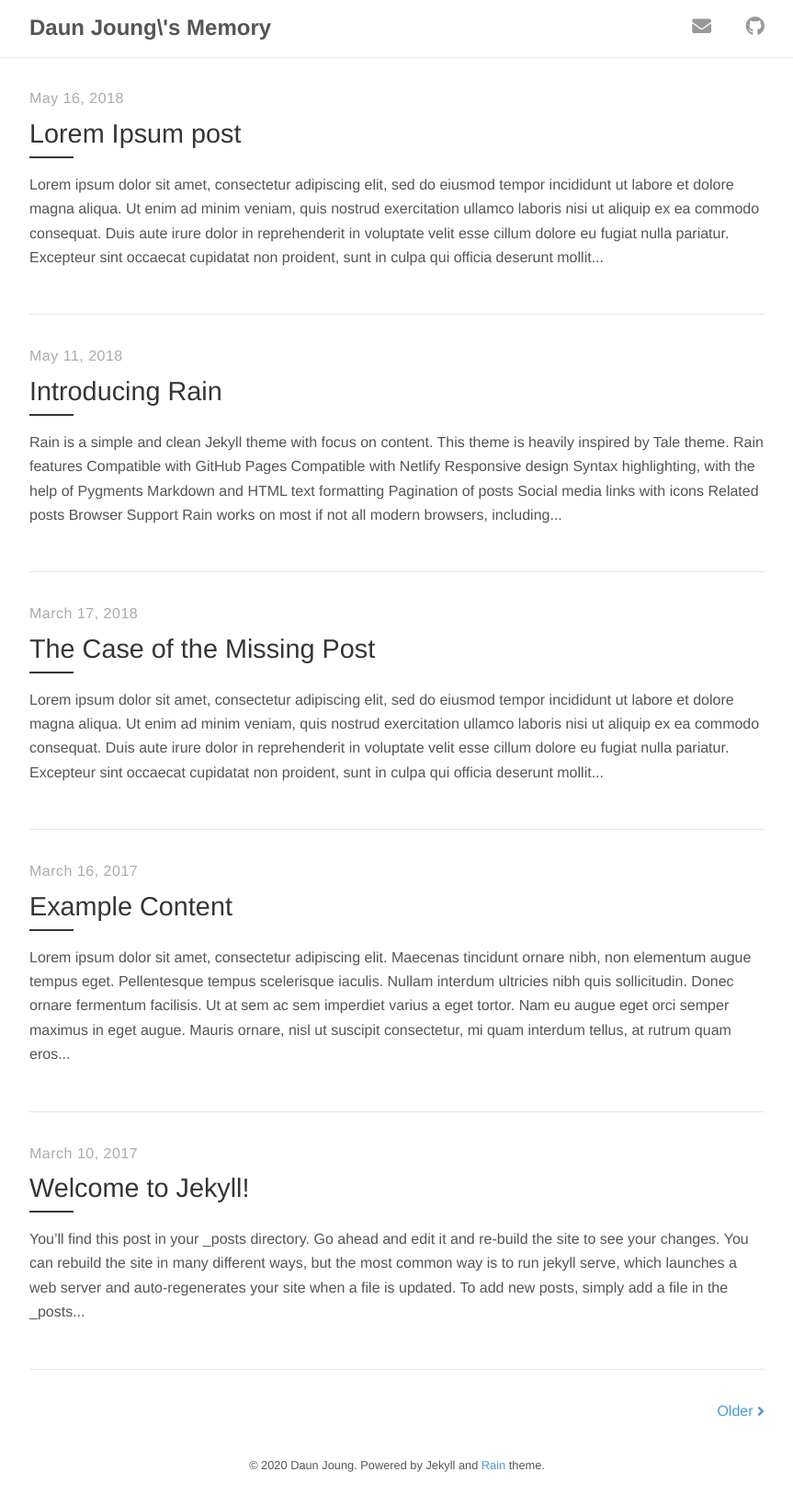
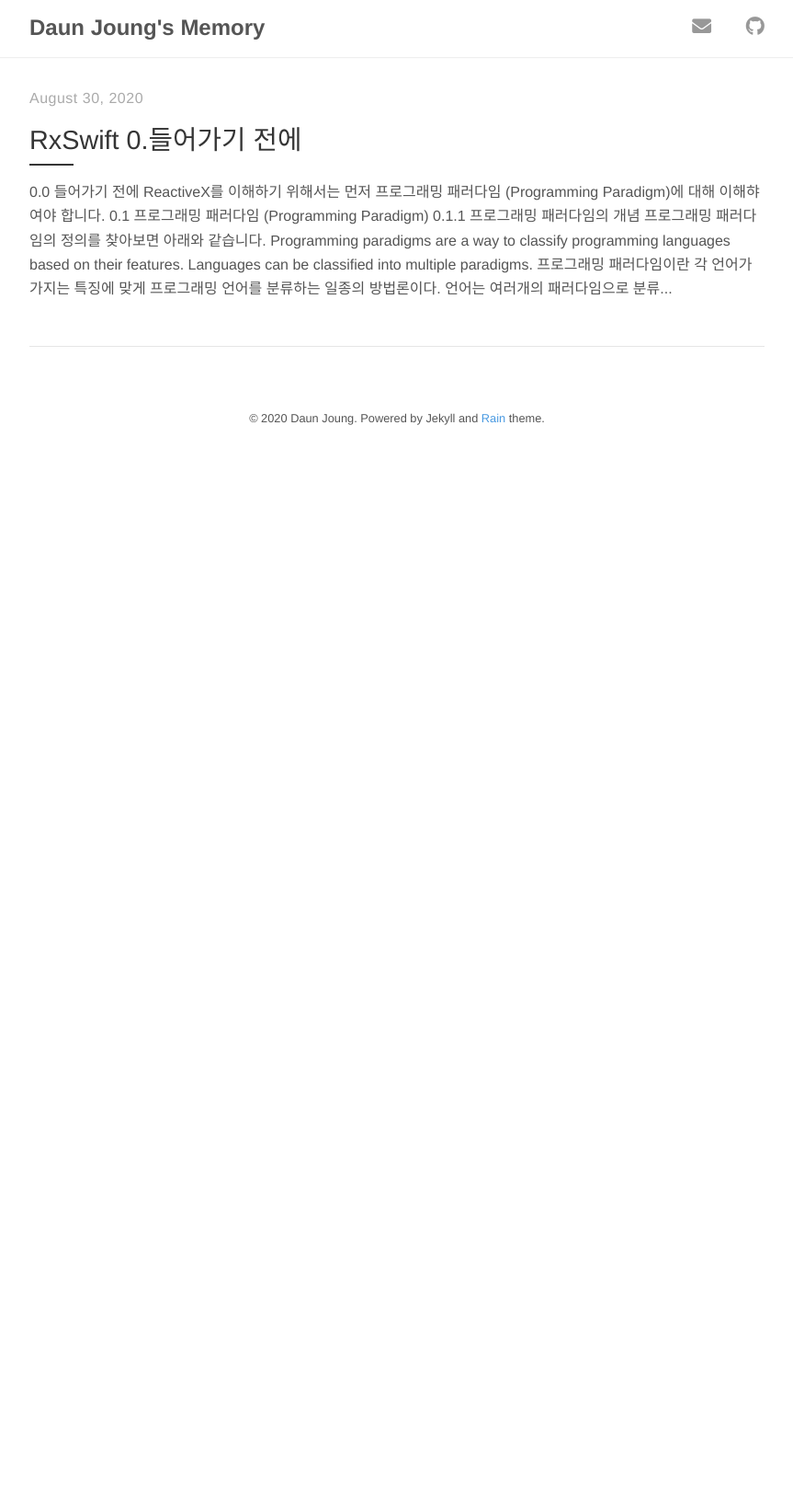
Before and after one commit to ICoi/ICoi.github.io, a Jekyll site: the page built from index.html, in a window 1280 px wide. Shown: the whole page at 92% size, without its empty margins (208-1071 px from the left). Built offline with Jekyll 4.4.1, drawn with Linux system fonts in a browser that asks for light colours; nearby versions of some CDN libraries; the list of posts is cut into pages by our own code; after the commit the page ends 900 px from its top, so only the background shows below that.

Commit message:
RxSwift Document Post

```diff
--- a/_config.yml
+++ b/_config.yml
@@ -1,5 +1,5 @@
 # Site settings
-title:          Daun Joung\'s Memory
+title:          Daun Joung's Memory
 description:    "Rain is a simple and clean Jekyll theme with focus on content."
 url:            https://icoi.github.io/
 
--- a/_posts/2017-03-10-welcome-to-jekyll.md
+++ /dev/null
@@ -1,26 +0,0 @@
----
-layout: post
-title:  "Welcome to Jekyll!"
-author: "Jekyll"
-tags: ["jekyll", "configuration", "docs", "example"]
----
-
-You’ll find this post in your `_posts` directory. Go ahead and edit it and re-build the site to see your changes. You can rebuild the site in many different ways, but the most common way is to run `jekyll serve`, which launches a web server and auto-regenerates your site when a file is updated.
-
-To add new posts, simply add a file in the `_posts` directory that follows the convention `YYYY-MM-DD-name-of-post.ext` and includes the necessary front matter. Take a look at the source for this post to get an idea about how it works.
-
-Jekyll also offers powerful support for code snippets: like these
-
-{% highlight ruby %}
-def print_hi(name)
-  puts "Hi, #{name}"
-end
-print_hi('Tom')
-#=> prints 'Hi, Tom' to STDOUT.
-{% endhighlight %}
-
-Check out the [Jekyll docs][jekyll-docs] for more info on how to get the most out of Jekyll. File all bugs/feature requests at [Jekyll’s GitHub repo][jekyll-gh]. If you have questions, you can ask them on [Jekyll Talk][jekyll-talk].
-
-[jekyll-docs]: https://jekyllrb.com/docs/home
-[jekyll-gh]:   https://github.com/jekyll/jekyll
-[jekyll-talk]: https://talk.jekyllrb.com/
--- a/_posts/2017-03-16-example-content.md
+++ /dev/null
@@ -1,137 +0,0 @@
----
-layout: post
-title: "Example Content"
-author: "Inela"
-tags: ["jekyll", "docs", "example", "content"]
----
-
-Lorem ipsum dolor sit amet, consectetur adipiscing elit. Maecenas tincidunt ornare nibh, non elementum augue tempus eget. Pellentesque tempus scelerisque iaculis. Nullam interdum ultricies nibh quis sollicitudin. Donec ornare fermentum facilisis. Ut at sem ac sem imperdiet varius a eget tortor. Nam eu augue eget orci semper maximus in eget augue. Mauris ornare, nisl ut suscipit consectetur, mi quam interdum tellus, at rutrum quam eros ultrices mi.
-
-# Headers
-{% highlight markdown %}
-# H1
-## H2
-### H3
-#### H4
-##### H5
-###### H6
-{% endhighlight %}
-
-# H1
-## H2
-### H3
-#### H4
-##### H5
-###### H6
-
-# Text formatting
-{% highlight markdown %}
-- **Bold**
-- _Italics_
-- ~~Strikethrough~~
-- <ins>Underline</ins>
-- <sup>Superscript</sup>
-- <sub>Subscript</sub>
-- Abbreviation: <abbr title="HyperText Markup Language">HTML</abbr>
-- Citation: <cite>&mdash; Inela</cite>
-{% endhighlight %}
-
-- **Bold**
-- _Italics_
-- ~~Strikethrough~~
-- <ins>Underline</ins>
-- <sup>Superscript</sup>
-- <sub>Subscript</sub>
-- Abbreviation: <abbr title="HyperText Markup Language">HTML</abbr>
-- Citation: <cite>&mdash; Inela</cite>
-
-# Lists
-{% highlight markdown %}
-1. Ordered list item 1
-2. Ordered list item 2
-3. Ordered list item 3
-
-* Unordered list item 1
-* Unordered list item 2
-* Unordered list item 3
-{% endhighlight %}
-
-1. Ordered list item 1
-2. Ordered list item 2
-3. Ordered list item 3
-
-* Unordered list item 1
-* Unordered list item 2
-* Unordered list item 3
-
-# Links #todo link na repo
-{% highlight markdown %}
-Check out rain on [GitHub](#todo dodati link na github).
-{% endhighlight %}
-
-Check out rain on [GitHub](#todo dodati link na github).
-
-# Images
-{% highlight markdown %}
-![Placeholder image](https://placehold.it/800x400 "Placeholder image")
-
-![Image with caption](https://placehold.it/700x400 "Image with caption")
-_This is an image with a caption_
-{% endhighlight %}
-
-![Placeholder image](https://placehold.it/800x400 "Placeholder image")
-
-![Image with caption](https://placehold.it/700x400 "Image with caption")
-_This is an image with a caption_
-
-# Code and Syntax Highlighting
-Use back-ticks for `inline code`. Multi-line code snippets are supported too through Pygments.
-
-{% highlight js %}
-// Sample javascript code
-var s = "JavaScript syntax highlighting";
-alert(s);
-{% endhighlight %}
-
-{% highlight python %}
-# Sample python code
-s = "Python syntax highlighting"
-print s
-{% endhighlight %}
-
-Adding `linenos` to the Pygments tag enables line numbers.
-
-{% highlight js  linenos %}
-// Sample javascript code
-var s = "JavaScript syntax highlighting";
-alert(s);
-{% endhighlight %}
-
-# Blockquotes
-{% highlight markdown %}
-> Curabitur blandit tempus porttitor. Nullam quis risus eget urna mollis ornare vel eu leo. Nullam id dolor id nibh ultricies vehicula ut id elit.
-
-{% endhighlight %}
-
-> Curabitur blandit tempus porttitor. Nullam quis risus eget urna mollis ornare vel eu leo. Nullam id dolor id nibh ultricies vehicula ut id elit.
-
-# Horizontal Rule & Line Break
-{% highlight markdown %}
-Use `<hr>` for horizontal rules
-
-<hr>
-
-and `<br>` for line breaks.
-
-<br>
-{% endhighlight %}
-
-Use `<hr>` for horizontal rules
-
-<hr>
-
-and `<br>` for line breaks.
-
-<br>
-
-_The end_
--- a/_posts/2018-03-17-another-lorem-ipsum-post.md
+++ /dev/null
@@ -1,9 +0,0 @@
----
-layout: post
-title: "The Case of the Missing Post"
-author: "Inela"
----
-
-Lorem ipsum dolor sit amet, consectetur adipiscing elit, sed do eiusmod tempor incididunt ut labore et dolore magna aliqua. Ut enim ad minim veniam, quis nostrud exercitation ullamco laboris nisi ut aliquip ex ea commodo consequat. Duis aute irure dolor in reprehenderit in voluptate velit esse cillum dolore eu fugiat nulla pariatur. Excepteur sint occaecat cupidatat non proident, sunt in culpa qui officia deserunt mollit anim id est laborum.
-
-Lorem ipsum dolor sit amet, consectetur adipiscing elit, sed do eiusmod tempor incididunt ut labore et dolore magna aliqua. Ut enim ad minim veniam, quis nostrud exercitation ullamco laboris nisi ut aliquip ex ea commodo consequat. Duis aute irure dolor in reprehenderit in voluptate velit esse cillum dolore eu fugiat nulla pariatur. Excepteur sint occaecat cupidatat non proident, sunt in culpa qui officia deserunt mollit anim id est laborum.
--- a/_posts/2018-05-11-introducing-rain.md
+++ /dev/null
@@ -1,23 +0,0 @@
----
-layout: post
-title:  "Introducing Rain"
-author: "Inela"
----
-
-Rain is a simple and clean [Jekyll](https://jekyllrb.com/) theme with focus on content. This theme is heavily inspired by [Tale](https://github.com/chesterhow/tale) theme.
-
-## Rain features
-- Compatible with GitHub Pages
-- Compatible with Netlify
-- Responsive design
-- Syntax highlighting, with the help of Pygments
-- Markdown and HTML text formatting
-- Pagination of posts
-- Social media links with icons
-- Related posts
-
-## Browser Support
-Rain works on most if not all modern browsers, including Chrome, Safari and Firefox
-
-## Download or Contribute
-Rain is publicly hosted on GitHub, so go ahead and download or fork it at the [GitHub repository](#).
--- a/_posts/2018-05-16-lorem-ipsum-post.md
+++ /dev/null
@@ -1,9 +0,0 @@
----
-layout: post
-title: "Lorem Ipsum post"
-author: "Inela"
----
-
-Lorem ipsum dolor sit amet, consectetur adipiscing elit, sed do eiusmod tempor incididunt ut labore et dolore magna aliqua. Ut enim ad minim veniam, quis nostrud exercitation ullamco laboris nisi ut aliquip ex ea commodo consequat. Duis aute irure dolor in reprehenderit in voluptate velit esse cillum dolore eu fugiat nulla pariatur. Excepteur sint occaecat cupidatat non proident, sunt in culpa qui officia deserunt mollit anim id est laborum.
-
-Lorem ipsum dolor sit amet, consectetur adipiscing elit, sed do eiusmod tempor incididunt ut labore et dolore magna aliqua. Ut enim ad minim veniam, quis nostrud exercitation ullamco laboris nisi ut aliquip ex ea commodo consequat. Duis aute irure dolor in reprehenderit in voluptate velit esse cillum dolore eu fugiat nulla pariatur. Excepteur sint occaecat cupidatat non proident, sunt in culpa qui officia deserunt mollit anim id est laborum.
--- /dev/null
+++ b/_posts/2020-08-30-pagination-post.md
@@ -0,0 +1,99 @@
+---
+layout: post
+title: "RxSwift 0.들어가기 전에"
+author: "Daun Joung"
+tags: ["RxSwift","iOS"]
+---
+# 0.0 들어가기 전에
+
+ReactiveX를 이해하기 위해서는 먼저 `프로그래밍 패러다임 (Programming Paradigm)`에 대해 이해햐여야 합니다.
+
+# 0.1 프로그래밍 패러다임 (Programming Paradigm)
+
+## 0.1.1 프로그래밍 패러다임의 개념
+
+프로그래밍 패러다임의 정의를 찾아보면 아래와 같습니다.
+
+> Programming paradigms are a way to classify programming languages based on their features. Languages can be classified into multiple paradigms.
+>
+> 프로그래밍 패러다임이란 각 언어가 가지는 특징에 맞게 프로그래밍 언어를 분류하는 일종의 방법론이다. 언어는 여러개의 패러다임으로 분류 될 수 있다.
+>
+> 출처 : [위키피디아](https://en.wikipedia.org/wiki/Programming_paradigm)
+
+`프로그래밍 패러다임`이란 일종의 이론적인 방법론이며, 객체 지향 프로그래밍 (Objective Oriented Programming), 함수형 프로그래밍 (Functional Programming) 과 같은 것들이 모두 프로그래밍 패러다임 중 하나입니다.
+
+과거, 1개의 언어는 1개의 특징적인 패러다임을 기반으로 설계된 것과 달리 최근에 만들어진 프로그래밍 언어는 다양한 패러다임(Multi-paradigm) 개념을 기반으로 프로그래밍 될 수 있도록 설계되고 있습니다. Swift도 프로토콜 지향(protocol-oriented), 객체 지향 (object-oriented), 함수형 (functional), 명령형 (imperative), 선언형 (declarative) 패러다임의 개념을 포함하는 Muti-Paradigm 언어입니다.
+
+
+## 0.1.2. 프로그래밍 패러다임의 종류
+
+프로그래밍 패러다임은 크게 `명령형(imperative)` 와 `선언형(declarative)`으로 분류되며, 절차 지향 (procedural), 객체 지향 (object-oriented), 함수형(functional), 논리(logic) 등의 패러다임들도 세분화 됩니다.
+
+
+### 0.1.2.1. 명령형(imperative) 프로그래밍
+* 명령형 프로그래밍이란 상태를 변경하는 구문의 관점에서 연산을 작성하는 패러다임입니다.
+* 어떻게 (How) 동작할지를 작성하며, 알고리즘 등을 활용하여 구체적인 문제 해결 방법을 프로그래밍합니다.
+* 절차 지향 프로그래밍, 객체 지향 프로그래밍 등이 명령형 프로그래밍에 속합니다.
+#### 절차 지향 (procedural) 프로그래밍
+* 어떠한 문제를 해결하기 위한 계산 과정(명령어)을 순차적으로 작성하는 패러다임입니다.
+* 명령형 프로그래밍과 동의어로 쓰이는 경우가 있습니다.
+* ex) C
+
+#### 객체 지향 (object-oriented) 프로그래밍
+* 프로그램을 명령어의 흐름이 아닌 '객체'라는 기본 단위로 나누고, 객체들의 상호작용을 서술하는 프로그래밍 패러다임입니다.
+* ex) C++, JAVA
+
+### 0.1.2.2. 선언형(declarative) 프로그래밍
+* 선언형 프로그래밍은 해결방법이 아닌 수행하고자 아는 동작을 작성하는 패러다임입니다.
+* 무엇 (What)을 할지에 대해 작성합니다.
+* 함수형 프로그래밍, 논리형 프로그래밍 등이 선언형 프로그래밍에 속합니다.
+* 선언형 쿼리 언어(Declarative Query Language)인 SQL, HTML도 선언형 프로그래밍 패러다임을 기반으로 합니다.
+#### 함수형 (functional) 프로그래밍
+* 함수형 프로그래밍이란 순수함수로 구성하여 프로그래밍을 하는 패러다임입니다.
+* 순수함수란 동일한 인자값을 넣는다면 항상 동일한 리턴 값을 반환하며, 외부의 상태나 데이터 등에 영향을 받지 않는 함수를 의미합니다.
+* ex) LISP
+  * 컴퓨터 프로그램을 활용하여 수학 표기법을 나타내기 위한 목적으로 만들어진 언어입니다.
+  * 함수 f가 a,b,c라는 세개의 피연산자를 가진 함수 호출은 (f a b c)로 표현하는 문법 형식을 가지고 있습니다.
+    * (+ 1 2) -> 결과 : 3
+    * (+ 3 4) -> 결과 : 7
+#### 논리형 (logic) 프로그래밍
+* 논리 문장을 이용하여 프로그램을 표현하고 계산을 수행하는 패러다임입니다.
+* ex) prolog
+  * prolog는 프랑스 마르세이유 대학 인공지능연구실에서 개발된 언어로, 인공지능이나 계산 언어학 혹은 자연어 처리에 많이 사용됩니다.
+  * prolog 프로그래밍은 사실들과 규칙들로 이루어져 있고, 이것을 이용하여 대답을 도출해냅니다.
+    * 규칙) A가 B를 좋아한다는 것은 like(A,B) 로 표현한다
+    * 사실 1) like(Jonh, Mary)
+    * 사실 2) like(Mary, Bill)
+    * 질문 ) ?-like(Bill, Mary)
+      * 결과 ) NO (거짓)
+    * 질문 ) ?-like(Jonh, Mary)
+      * 결과 ) YES (참)
+
+
+### 0.1.2.3 명령형 프로그래밍 vs 선언형 프로그래밍
+> You know imperative programming is like HOW you do something, and declarative programming is more like WHAT you do, or something.
+>
+> 명령형 프로그래밍은 "어떻게" 할지를 프로그래밍하고, 선언형 프로그래밍은 "무엇"을 할지를 프로그래밍한다.
+>
+> 출처 : [Imperative vs Declarative Programming](https://ui.dev/imperative-vs-declarative-programming/)
+
+* 집으로 가는 방법을 프로그래밍을 한다고 하면 아래와 같은 차이가 나타납니다.
+* 명령형 프로그래밍
+    * 지하철 1호선을 타고 A역으로 간다.. A역에서 내려서 1번 출구로 간다. 출구에서 200m 직진 후 우회전 하여 골목으로 들어간다. 골목에서 우측에 3번째 건물로 들어가서 3층 30x호로 간다.
+  * 선언형 프로그래밍
+    * 집 주소는 서울특별시 영등포구 X동 000-0번지, 30x호이다.
+
+* 명령형 프로그래밍은 알고리즘 등을 활용하여 원하는 동작을 수행하기 위한 절차를 수행한다면, 선언형 프로그래밍은 최종적으로 원하는 목표를 명시합니다.
+
+
+
+# 0.99. 자료 출처
+* [위키피디아-Programming paradigm](https://en.wikipedia.org/wiki/Programming_paradigm)
+* [위키피디아-swift](https://en.wikipedia.org/wiki/Swift_(programming_language)
+* [위키피디아-절차적 프로그래밍](https://ko.wikipedia.org/wiki/절차적_프로그래밍)
+* [나무위키 - 객체 지향 프로그래밍](https://namu.wiki/w/객체%20지향%20프로그래밍)
+* [위키백과-논리형 프로그래밍](https://ko.wikipedia.org/wiki/논리형_프로그래밍)
+* [다양한 프로그래밍 패러다임 - 명령형, 절차지향, 선언형, 함수형, 논리형, 객체지향](http://blog.naver.com/PostView.nhn?blogId=qbxlvnf11&logNo=221370521237)
+* [명령형 프로그래밍 VS 선언형 프로그래밍](https://ui.dev/imperative-vs-declarative-programming/)
+* [인공지능언어 PROLOG](http://www.aistudy.co.kr/program/prolog/prolog_lee.htm)
+* [위키백과-리스프](https://ko.wikipedia.org/wiki/리스프)
```
Also changed, not shown: _posts/2017-03-05-pagination-post.md (deleted, +0 -7 lines).
